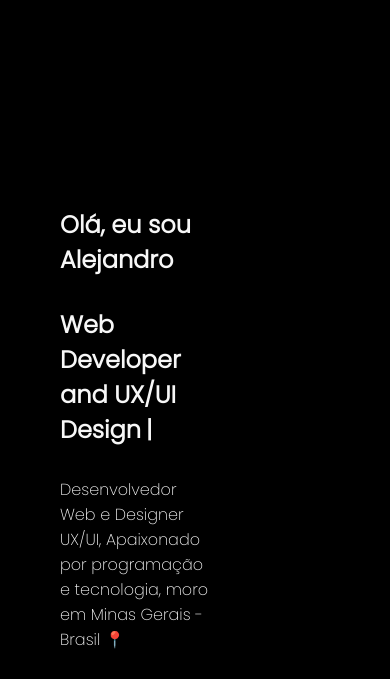
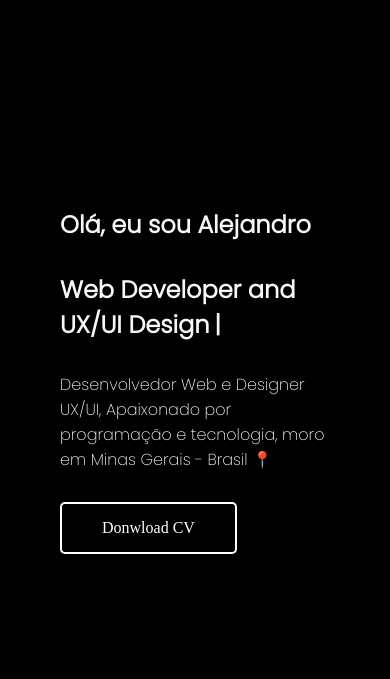
Before and after one commit to Alejandro-Trillo-G/Meu-portifolio, a plain HTML site: page index.html in a window 390 px wide. Shown: the part 143-822 px from the top of the page. Drawn offline with Linux system fonts and the light colour scheme; a web font is replaced by a local one.

Commit message:
Mais algumas correções de responsividade

```diff
--- a/style.css
+++ b/style.css
@@ -297,7 +297,16 @@ main .sobre {
 /* RESPONSIVO */
 
 @media (max-width: 992px) {
-  .section-div img {
+    .section-div {
+        max-width: 665px;
+        width: 100vw;
+        height: 100vh;
+        display: flex;
+    flex-direction: row;
+    justify-content: center;
+    align-items: center;
+    }
+    .section-div img {
     display: none;
   }
 
```
